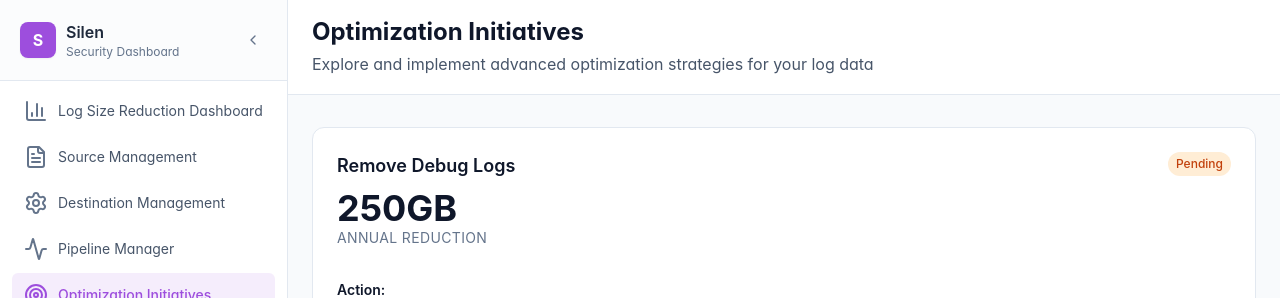
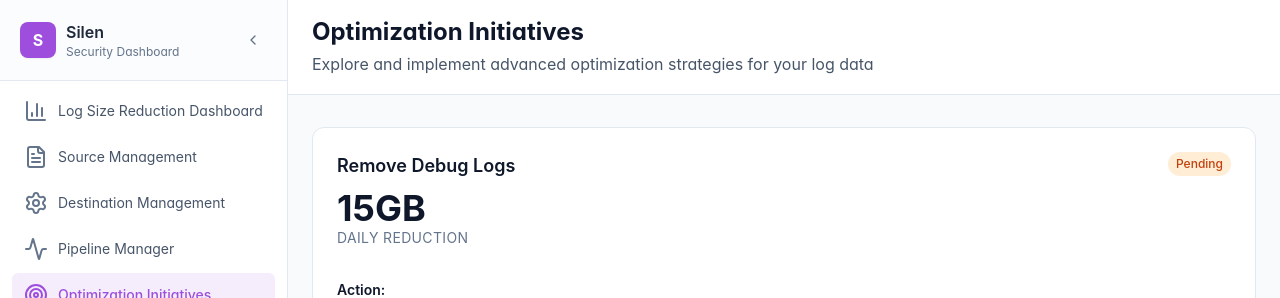
Before and after one commit to vkshahar/silen-front, a Next.js app: page /optimization in a window 1280 px wide. Shown: the top 298 px of the page. Built offline with nearby package versions, Linux system fonts and the light colour scheme.

Commit message:
Update optimization page and main page layout

```diff
--- a/src/app/optimization/page.tsx
+++ b/src/app/optimization/page.tsx
@@ -33,8 +33,8 @@ export default function OptimizationInitiatives() {
                   <div>
                     <h3 className="text-lg font-semibold text-slate-900 mb-2">Remove Debug Logs</h3>
                     <div className="mb-2">
-                      <div className="text-4xl font-bold text-slate-900">250GB</div>
-                      <div className="text-sm text-slate-500 uppercase tracking-wide">ANNUAL REDUCTION</div>
+                      <div className="text-4xl font-bold text-slate-900">15GB</div>
+                      <div className="text-sm text-slate-500 uppercase tracking-wide">DAILY REDUCTION</div>
                     </div>
                   </div>
                   <span className="inline-block px-2 py-1 bg-orange-100 text-orange-700 text-xs font-medium rounded-full">
--- a/src/app/page.tsx
+++ b/src/app/page.tsx
@@ -34,7 +34,7 @@ export default function Dashboard() {
             {/* Metrics Header with Tag */}
             <div className="flex items-center gap-3">
               <div className="bg-blue-50 text-blue-700 px-4 py-2 rounded-full text-sm font-medium border border-blue-200">
-                Data Source
+                Last 30 days
               </div>
             </div>
 
```
